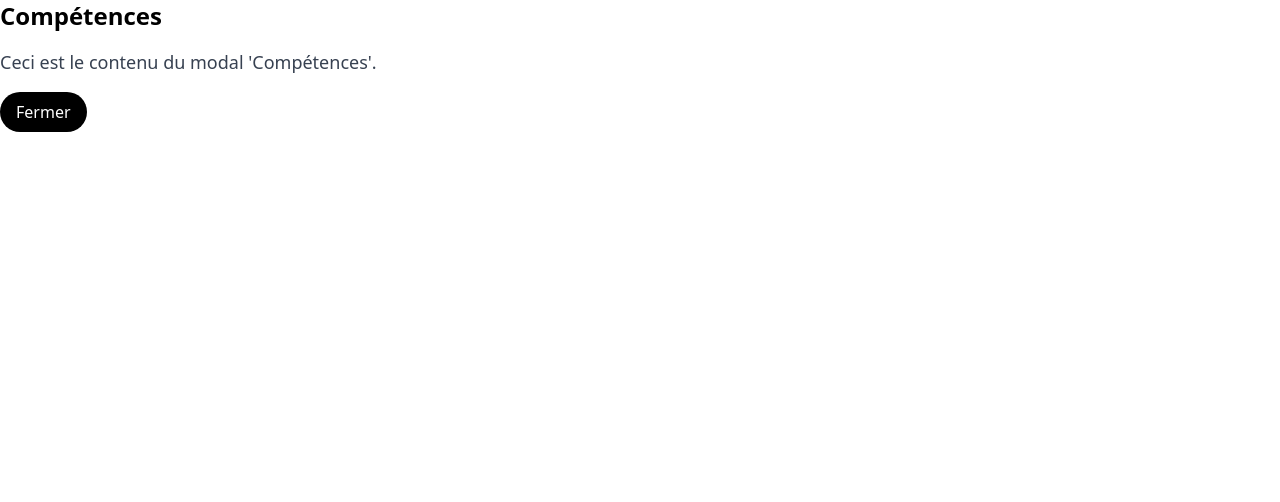
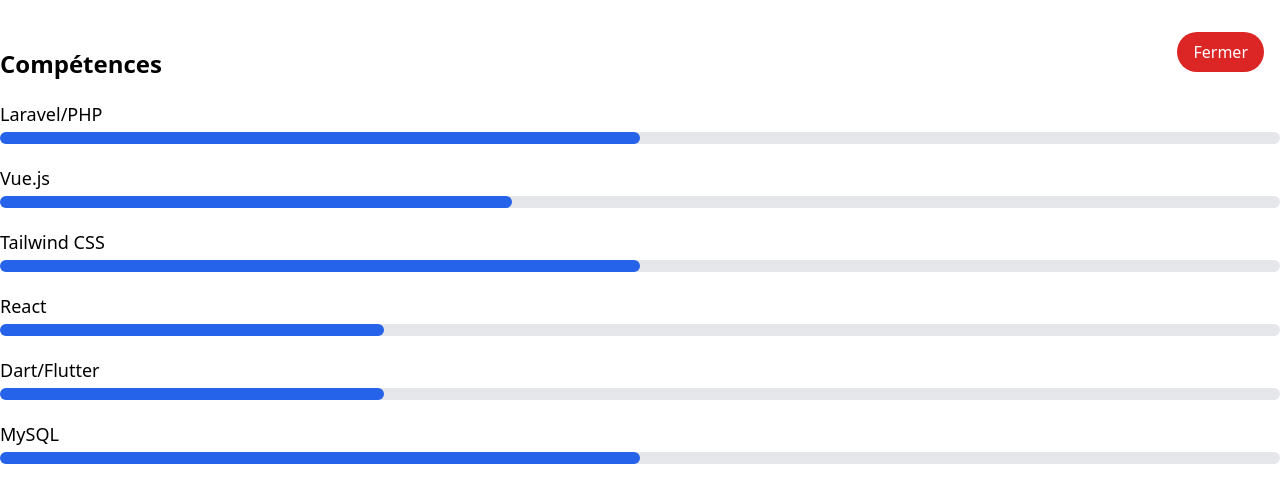
Before and after one commit to Naomie200411/Portfolio, a Vue app: page /skills in a window 1280 px wide. Shown: the top 502 px of the page. Built offline with nearby package versions, Linux system fonts and the light colour scheme.

Commit message:
Contenus_Onglets

```diff
--- a/src/components/Acceuil.vue
+++ b/src/components/Acceuil.vue
@@ -22,7 +22,7 @@
 
       <!-- Section des projets sélectionnés -->
     <div class="flex flex-col sm:flex-col md:flex-row lg:flex-col items-start sm:ml-0 md:ml-20 lg:ml-80 modal-container">
-      <span class="text-black-700 text-lg font-rounded opacity-50 hover:opacity-75">PROJETS RÉALISÉS</span>
+      <span class="text-black-700 text-lg font-rounded  hover:opacity-60">PROJETS RÉALISÉS</span>
       <div class="mt-5 flex flex-col">
         <!-- Projet 1 -->
         <div class="relative mb-6" @mouseover="animateLine(0)" >
@@ -55,9 +55,9 @@
 
      <!-- Section pour afficher le projet sélectionné -->
    <transition name="slide-fade">
-  <div v-if="selectedProject !== null" class="fixed inset-0 z-50 bg-black text-white flex items-center justify-center">
+  <div v-if="selectedProject !== null" class="fixed inset-0 z-50 bg-slate-950 text-white flex items-center justify-center opacity-90">
     <div class="w-full h-full p-20 relative">
-      <button class="text-xl font-bold absolute top-4 right-4" @click="closeProject">Close</button>
+      <button class="mt-4 px-4 py-2 bg-red-600 text-white rounded-lg hover:bg-red-500 transition absolute top-0 right-4" @click="closeProject">Fermer</button>
       <component :is="projectComponent"></component>
     </div>
   </div>
--- a/src/components/Apropos.vue
+++ b/src/components/Apropos.vue
@@ -1,12 +1,24 @@
 <template>
   <div>
-    <h2 class="text-2xl font-bold mb-4">À propos</h2>
-    <p class="text-lg text-gray-700">
-      Ceci est le contenu du modal 'À propos'.
-    </p>
-    <button @click="$emit('close')" class="mt-4 px-4 py-2 bg-black text-white rounded-full hover:bg-gray-700 transition">
+    <button @click="$emit('close')" class="mt-4 px-4 py-2 bg-red-600 text-white rounded-full hover:bg-red-500 transition absolute top-4 right-4">
       Fermer
     </button>
+    <div class="mt-9">
+       <h2 class="text-2xl font-bold mb-4">À propos</h2>
+      <p class="text-sm text-black-700 text-justify">
+       Je m'appelle Olamidé Naomie Syntiche KOTIN et je suis une développeuse web passionnée, récemment diplômée d'une licence en informatique. J'ai effectué trois années d'études à l'École Supérieure de Gestion, d'Informatique et des Sciences (ESGIS).
+      </p><br>
+     <h2 class="text-2xl font-bold mb-4 ">Expériences</h2>
+     <p class="text-sm text-black-700 text-justify">J'ai eu l'opportunité de travailler dans deux entreprises où j'ai acquis une expérience précieuse en développement web.
+      Ces expériences m'ont également permis de m'habituer à travailler en équipe et de développer ma capacité à gérer la pression efficacement.</p><br>
+
+      <h2 class="text-2xl font-bold mb-4 ">Objectif</h2>
+      <p class="text-sm text-black-700 text-justify">
+       Je suis à la recherche de nouveaux défis qui me permettront de repousser mes limites, de continuer à évoluer
+       professionnellement, et de mettre pleinement à profit mes compétences pour apporter le meilleur de moi-même
+       à chaque projet. </p>
+
+    </div>
   </div>
 </template>
 
--- a/src/components/Contact.vue
+++ b/src/components/Contact.vue
@@ -1,10 +1,13 @@
 <template>
-  <div class="contact-modal bg-white w-2/3 lg:w-1/3 p-8 mx-auto rounded shadow-lg">
-    <h2 class="text-xl font-bold mb-4">Contactez-moi</h2>
-    <p>Email: syntichekotin@gmail.com</p>
-    <p>Téléphone: +22990829540</p>
-    <!-- Autres informations de contact -->
-    <button @click="$emit('close')" class="mt-4 text-white bg-black rounded-full px-4 py-2">Fermer</button>
+  <div class="fixed inset-0 flex items-center justify-center bg-gray-800 bg-opacity-50">
+    <div class="contact-modal bg-white w-3/4 lg:w-1/3 p-8 rounded shadow-lg relative">
+      <button @click="$emit('close')" class="absolute top-4 right-4 text-white bg-red-600 hover:bg-red-500 rounded-full px-4 py-2">
+        Fermer
+      </button>
+      <h2 class="text-xl font-bold mb-4 mt-6">Contactez-moi</h2>
+      <p>Email: syntichekotin@gmail.com</p>
+      <p>Téléphone: +22990829540 / +22941632564</p>
+      <p>Connectez-vous avec moi sur <a href="https://www.linkedin.com/in/syntiche-kotin-4288872a4/" target="_blank" class="text-blue-600 hover:underline">LinkedIn</a>.</p>    </div>
   </div>
 </template>
 
@@ -15,9 +18,8 @@
 </script>
 
 <style scoped>
-/* Styles spécifiques pour le modal */
 .contact-modal {
   max-width: 500px;
-  margin-top: 100px;
+  position: relative;
 }
 </style>
--- a/src/components/HairhubProject.vue
+++ b/src/components/HairhubProject.vue
@@ -1,7 +1,7 @@
 <template>
   <div class="font-white">
     <h1 class="text-2xl font-bold">HairhubProject</h1>
-    <p class="mt-4">Description of HairhubProject...</p>
+    <p class="mt-4">Description of HairhubProject...fgyfjkhfjdvnjkwnvjkwhvjhvjvhbhdhcb <br> bhqcvg</p>
   </div>
 </template>
 
--- a/src/components/Skills.vue
+++ b/src/components/Skills.vue
@@ -1,18 +1,39 @@
 <template>
   <div>
-    <h2 class="text-2xl font-bold mb-4">Compétences</h2>
-    <p class="text-lg text-gray-700">
-      Ceci est le contenu du modal 'Compétences'.
-    </p>
-    <button @click="$emit('close')" class="mt-4 px-4 py-2 bg-black text-white rounded-full hover:bg-gray-700 transition">
+    <button @click="$emit('close')" class="mt-4 px-4 py-2 bg-red-600 text-white rounded-full hover:bg-red-500 transition absolute top-4 right-4">
       Fermer
     </button>
+    <div class="mt-12">
+      <h2 class="text-2xl font-bold mb-4">Compétences</h2>
+      <div v-for="(skill, index) in skills" :key="index" class="mb-4">
+        <div class="flex justify-between items-center mb-1 mt-5">
+          <span class="text-lg font-medium">{{ skill.name }}</span>
+          <!-- <span class="text-sm">{{ skill.level }}%</span> -->
+        </div>
+        <div class="w-full bg-gray-200 rounded-full h-3">
+          <div :style="{ width: skill.level + '%' }" class="bg-blue-600 h-full rounded-full"></div>
+        </div>
+      </div>
+    </div>
   </div>
 </template>
 
 <script>
 export default {
   name: 'Skills',
+  data() {
+    return {
+      skills: [
+        { name: 'Laravel/PHP', level: 50 },
+        { name: 'Vue.js', level: 40 },
+        { name: 'Tailwind CSS', level: 50 },
+        { name: 'React', level: 30 },
+        { name: 'Dart/Flutter', level: 30 },
+        { name: 'MySQL', level: 50 }
+
+      ]
+    };
+  }
 };
 </script>
 
```
